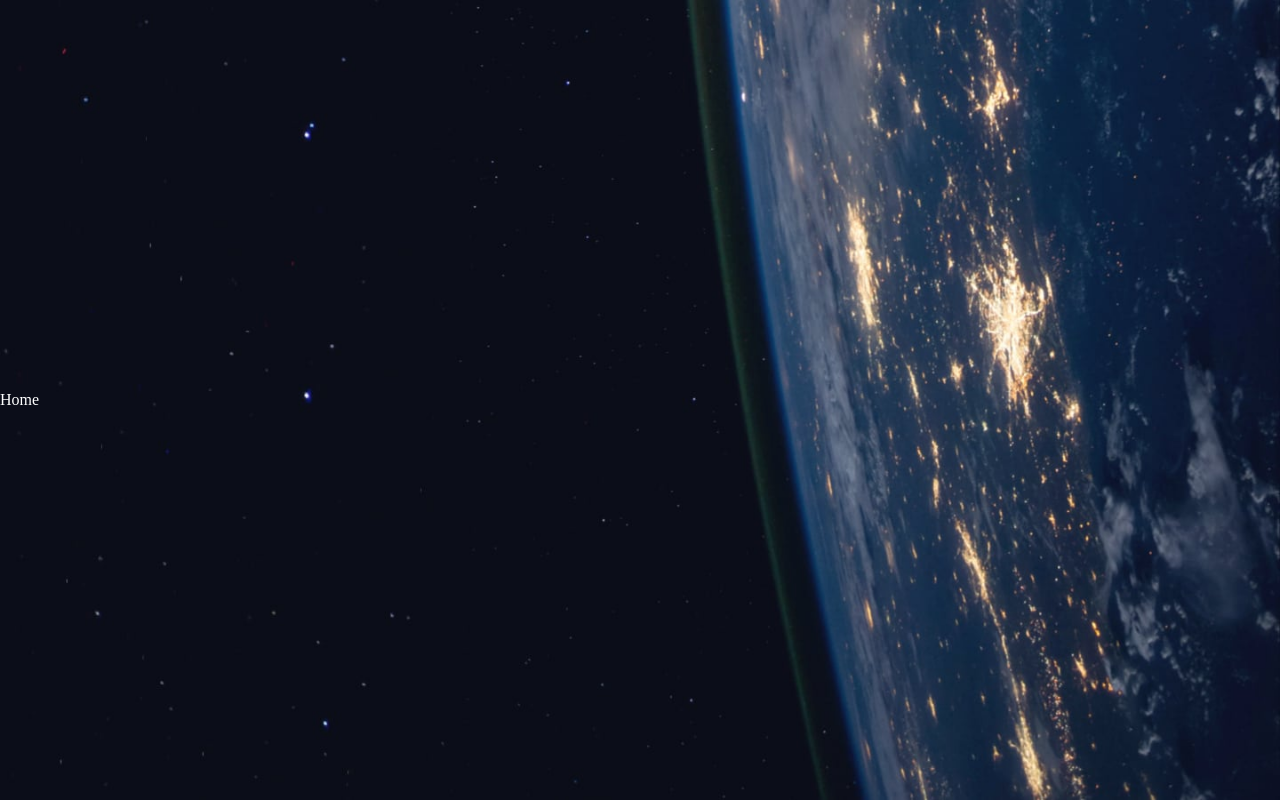
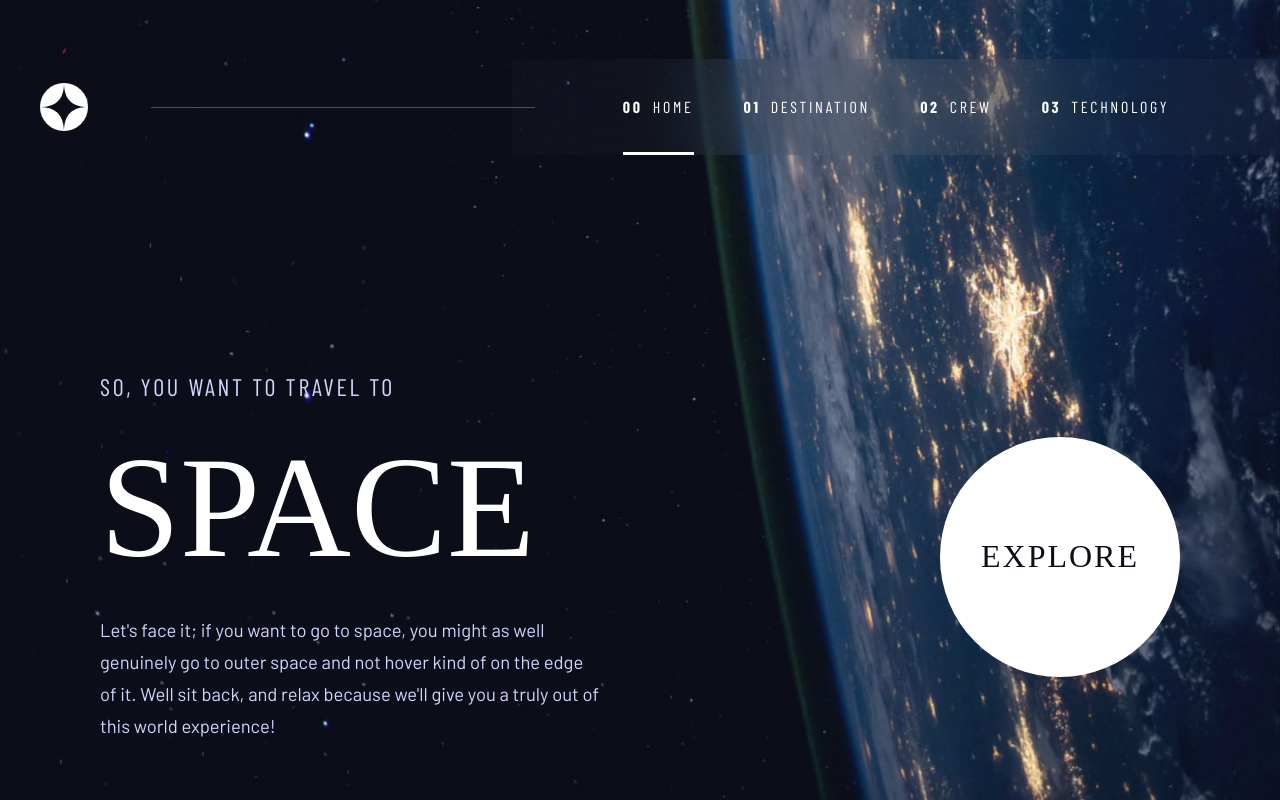
Before and after one commit to AlexDDevv/space-tourism, a React (Vite) app: page / in a window 1280 px wide. Built offline with nearby package versions, Linux system fonts and the light colour scheme; a web font is replaced by a local one.

Commit message:
Call components in Home page

```diff
--- a/src/pages/Home.jsx
+++ b/src/pages/Home.jsx
@@ -1,7 +1,12 @@
 import React from 'react'
+import HeaderContent from '../components/header/HeaderContent'
+import HomeContent from '../components/home/HomeContent'
 
 export default function Home() {
-  return (
-    <div>Home</div>
-  )
+    return (
+        <>
+            <HeaderContent />
+            <HomeContent />
+        </>
+    )
 }
```
